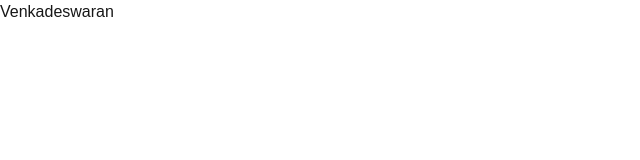
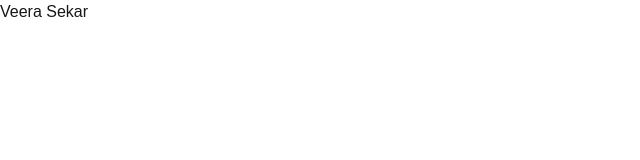
Before and after one commit to Mohanprasath6469/demo_git_Project, a Next.js app in the folder testing_project/: page / in a window 1280 px wide. Shown: the top 160 px of the page, without its empty margins (0-640 px from the left). Built offline with nearby package versions, Linux system fonts and the light colour scheme.

Commit message:
Similar changes

```diff
--- a/testing_project/src/app/page.tsx
+++ b/testing_project/src/app/page.tsx
@@ -1,5 +1,5 @@
 export default function first_page(){
   return(
-    <div>Venkadeswaran</div>
+    <div>Veera Sekar</div>
   )
 }
```
